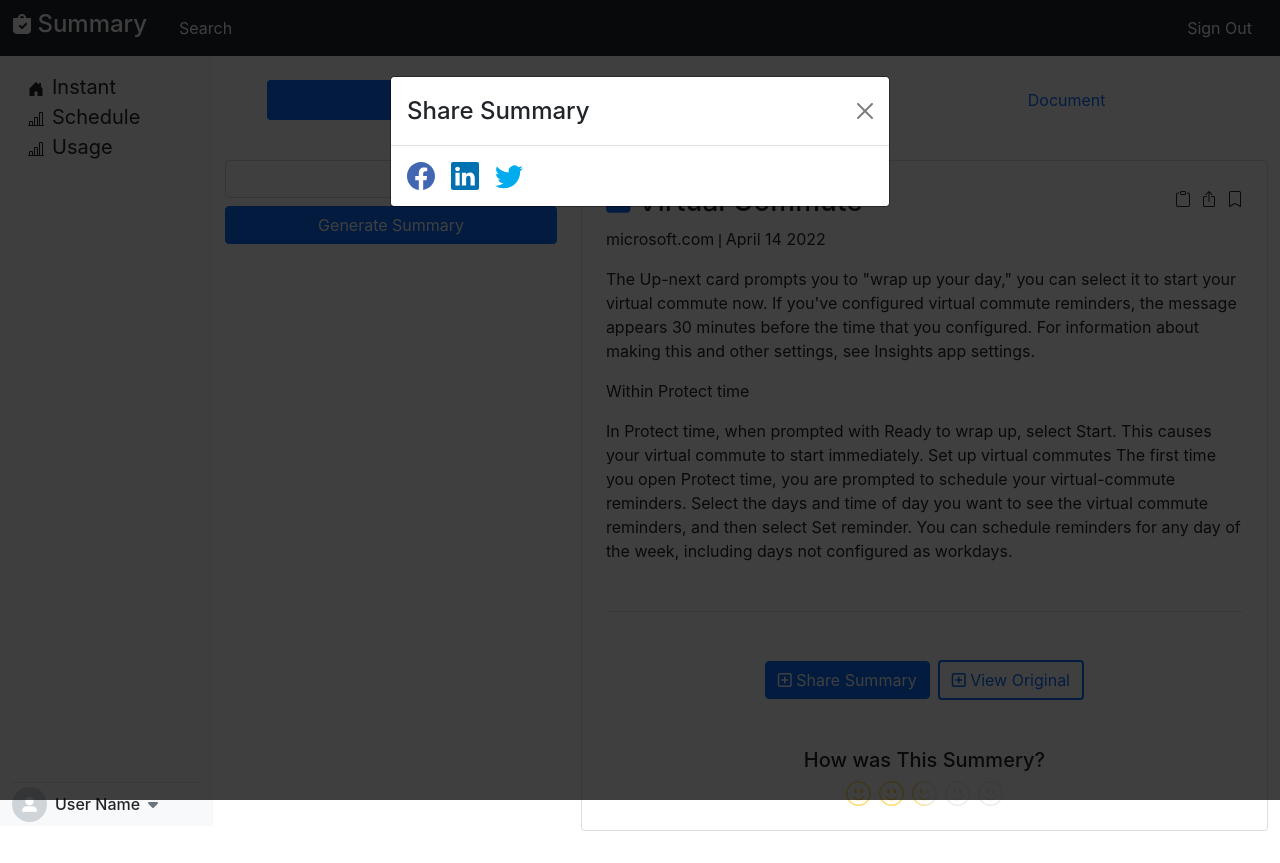
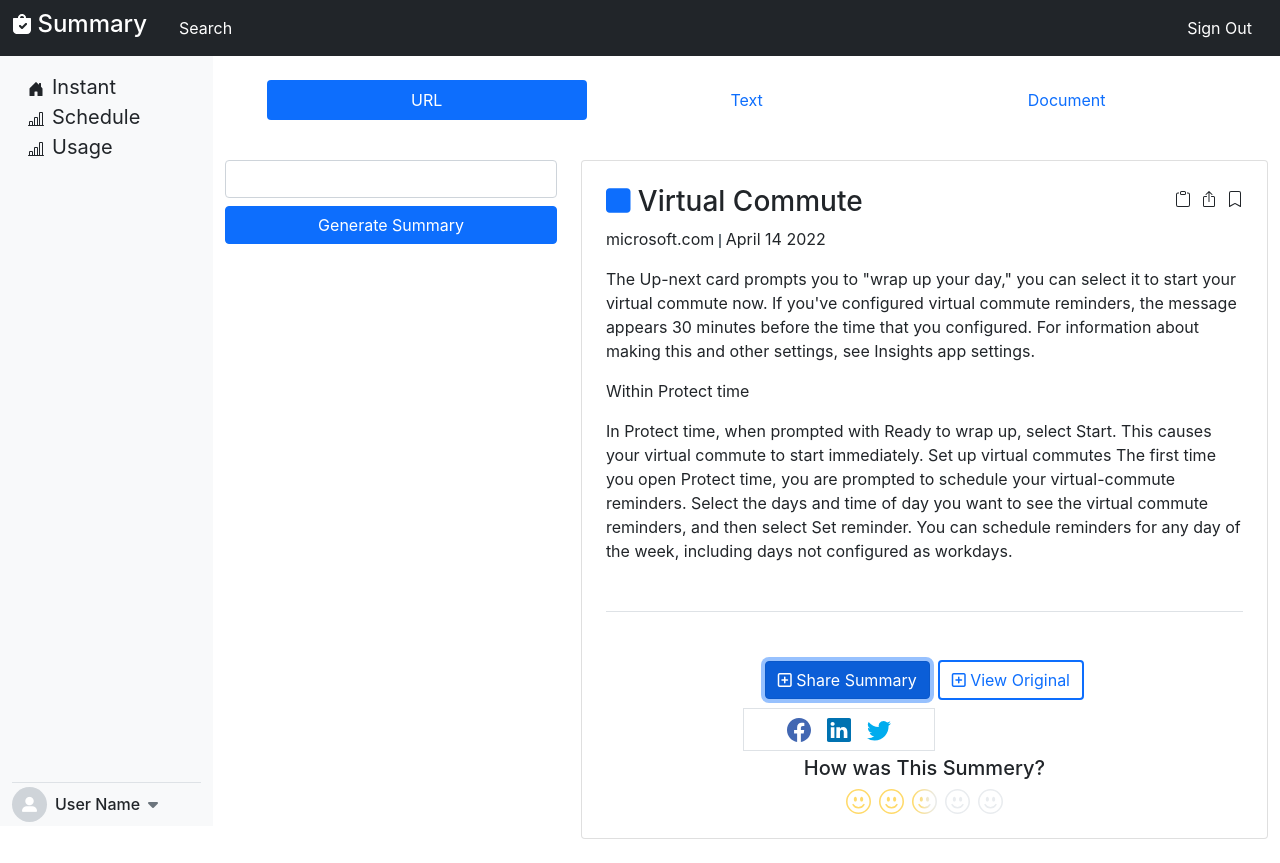
Before and after one commit to rifatjahan823/figma-conversion, a React (Create React App) app: page / in a window 1280 px wide. Both pictures are taken after a click on the button "Share Summary". Built offline with nearby package versions, Linux system fonts and the light colour scheme.

Commit message:
change style

```diff
--- a/src/pages/Home.jsx
+++ b/src/pages/Home.jsx
@@ -1,13 +1,11 @@
 import React, { useState } from 'react';
 import { Link } from 'react-router-dom';
-import { Button, Container, Modal, Nav, Navbar, Tab, Tabs } from 'react-bootstrap';
+import { Button, Collapse, Container,  Nav, Navbar, Tab, Tabs } from 'react-bootstrap';
 import logo from "../../src/Vector.png";
 import { BsEmojiSmile,BsEmojiAngry,BsEmojiHeartEyes,BsClipboard,BsBoxArrowUp,BsBookmark,BsHouseDoorFill,BsBarChartLine,BsFacebook,BsLinkedin,BsTwitter} from "react-icons/bs";
 const Home = () => {
-// ----------for Modal----------
-const [show, setShow] = useState(false);
-const handleClose = () => setShow(false);
-const handleShow = () => setShow(true);
+// ----------for Collapse----------
+const [open,setOPen]=useState(false)
     return (
       <div className=''>
         <div className=''>
@@ -112,20 +110,17 @@
                         </div>
                         <div className='border-bottom my-5'></div>
                        <div className='text-center mt-5'>
-                       <button type="button" className='comment-bt-1 btn btn-primary me-2'onClick={handleShow}> <i class="fa-regular fa-square-plus"></i> Share Summary</button>
-                       {/* <!-- Modal --> */}
-                       <Modal className='mt-5' show={show} onHide={handleClose}>
-                             <Modal.Header  closeButton>
-                            <Modal.Title>Share Summary</Modal.Title>
-                            </Modal.Header>
-                            <Modal.Body >
-                            <BsFacebook className='me-3 fs-3' style={{color:"#4267B2"}}/>
-                            <BsLinkedin className='fs-3' style={{color:'#0072b1'}}/>
-                            <BsTwitter className='ms-3 fs-3'style={{color:'#00acee '}}/>
-                            </Modal.Body>
-                        </Modal>
-                        <button className='comment-bt-2 btn border border-2 border-primary text-primary '><i class="fa-regular fa-square-plus"></i> View Original</button>
-                        <div className=' w-50 mx-auto mt-5'>
+                       <button type="button" className='comment-bt-1 btn btn-primary me-2'aria-controls='collapse' onClick={()=>setOPen(!open)}> <i class="fa-regular fa-square-plus"></i> Share Summary</button>
+                       <button className='comment-bt-2 btn border border-2 border-primary text-primary '><i class="fa-regular fa-square-plus"></i> View Original</button>
+                        {/* ------collapse---------- */}
+                         <Collapse in={open}>
+                        <div style={{marginLeft:"20%",width:"28%"}} className='position-absolute mt-2 py-2  border' id="collapse">
+                           <BsFacebook className='me-3 fs-4' style={{color:"#4267B2"}}/>
+                            <BsLinkedin className='fs-4' style={{color:'#0072b1'}}/>
+                            <BsTwitter className='ms-3 fs-4'style={{color:'#00acee '}}/>
+                       </div>
+                       </Collapse>
+                        <div className=' w-75 mx-auto mt-5 pt-2'>
                         <h5 className=''>How was This Summery?</h5>
                         < BsEmojiSmile  style={{fontSize:'25px',color:"#FFDA6A"}}/>
                         < BsEmojiSmile className='mx-2' style={{fontSize:'25px',color:"#FFDA6A"}}/>
@@ -182,20 +177,17 @@
                         </div>
                         <div className='border-bottom my-5'></div>
                         <div className='text-center mt-5'>
-                       <button className='comment-bt-1 btn btn-primary me-2'onClick={handleShow} > <i class="fa-regular fa-square-plus"></i> Share Summary</button>
-                         {/* <!-- Modal --> */}
-                         <Modal className='mt-5' show={show} onHide={handleClose}>
-                             <Modal.Header  closeButton>
-                            <Modal.Title>Share Summary</Modal.Title>
-                            </Modal.Header>
-                            <Modal.Body >
-                            <BsFacebook className='me-3 fs-3' style={{color:"#4267B2"}}/>
-                            <BsLinkedin className='fs-3' style={{color:'#0072b1'}}/>
-                            <BsTwitter className='ms-3 fs-3'style={{color:'#00acee '}}/>
-                            </Modal.Body>
-                        </Modal>
+                        <button className='comment-bt-1 btn btn-primary me-2'aria-controls='collapse' onClick={()=>setOPen(!open)}> <i class="fa-regular fa-square-plus"></i> Share Summary</button>
                         <button className='comment-bt-2 btn border border-2 border-primary text-primary '><i class="fa-regular fa-square-plus"></i> View Original</button>
-                        <div className=' w-50  mx-auto mt-5' >
+                        {/* ------collapse---------- */}
+                        <Collapse in={open}>
+                        <div  style={{marginLeft:"20%",width:"28%"}} className=' mt-2 py-2  border position-absolute' id="collapse">
+                        <BsFacebook className='me-3 fs-3' style={{color:"#4267B2"}}/>
+                        <BsLinkedin className='fs-3' style={{color:'#0072b1'}}/>
+                        <BsTwitter className='ms-3 fs-3'style={{color:'#00acee '}}/>
+                       </div>
+                       </Collapse>
+                        <div className=' w-75  mx-auto mt-5 pt-2' >
                         <h5 >How was This Summery?</h5>
                           <BsEmojiAngry style={{fontSize:"25px"}}/>
                           <BsEmojiHeartEyes style={{fontSize:"25px",marginLeft:"25px"}}/>
```
